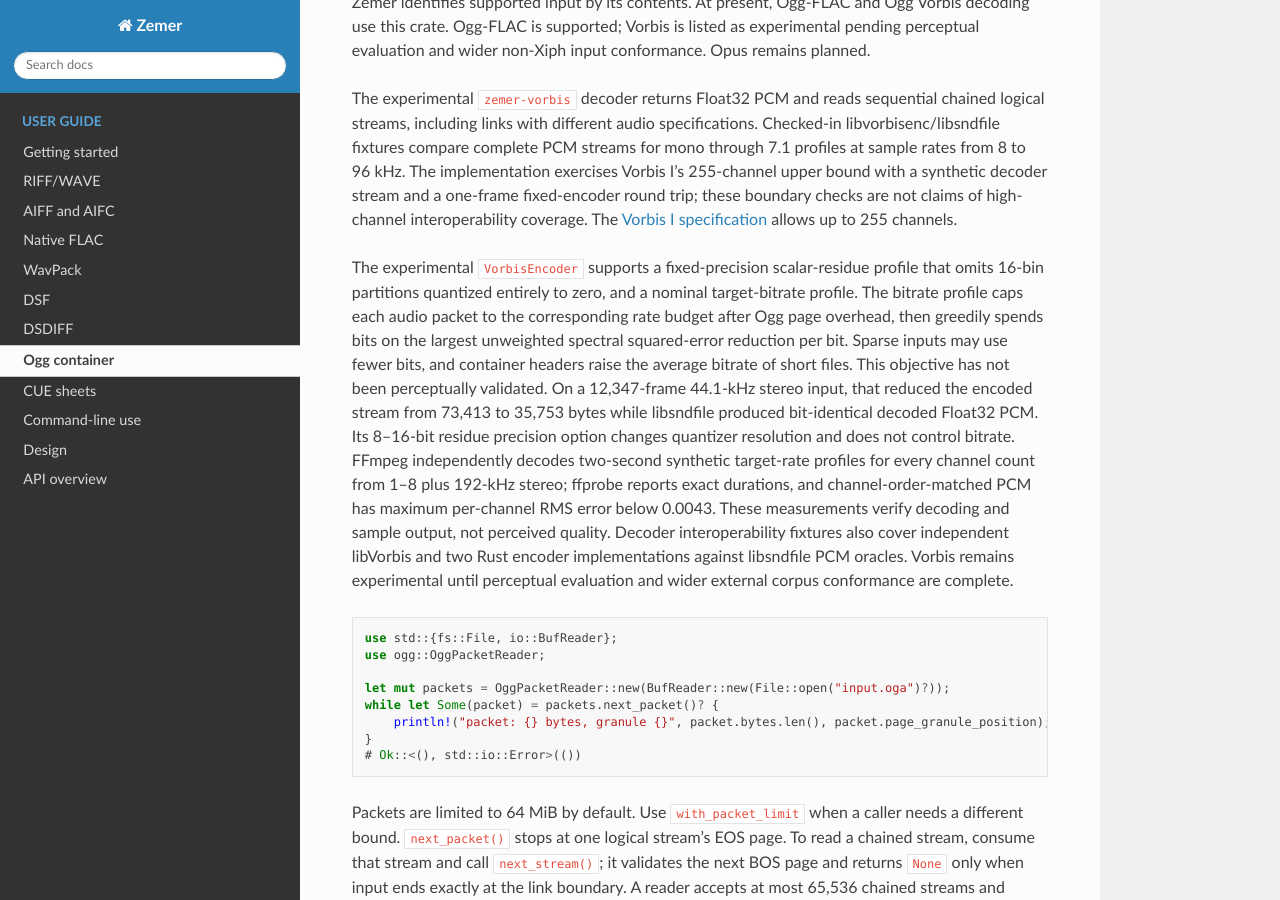
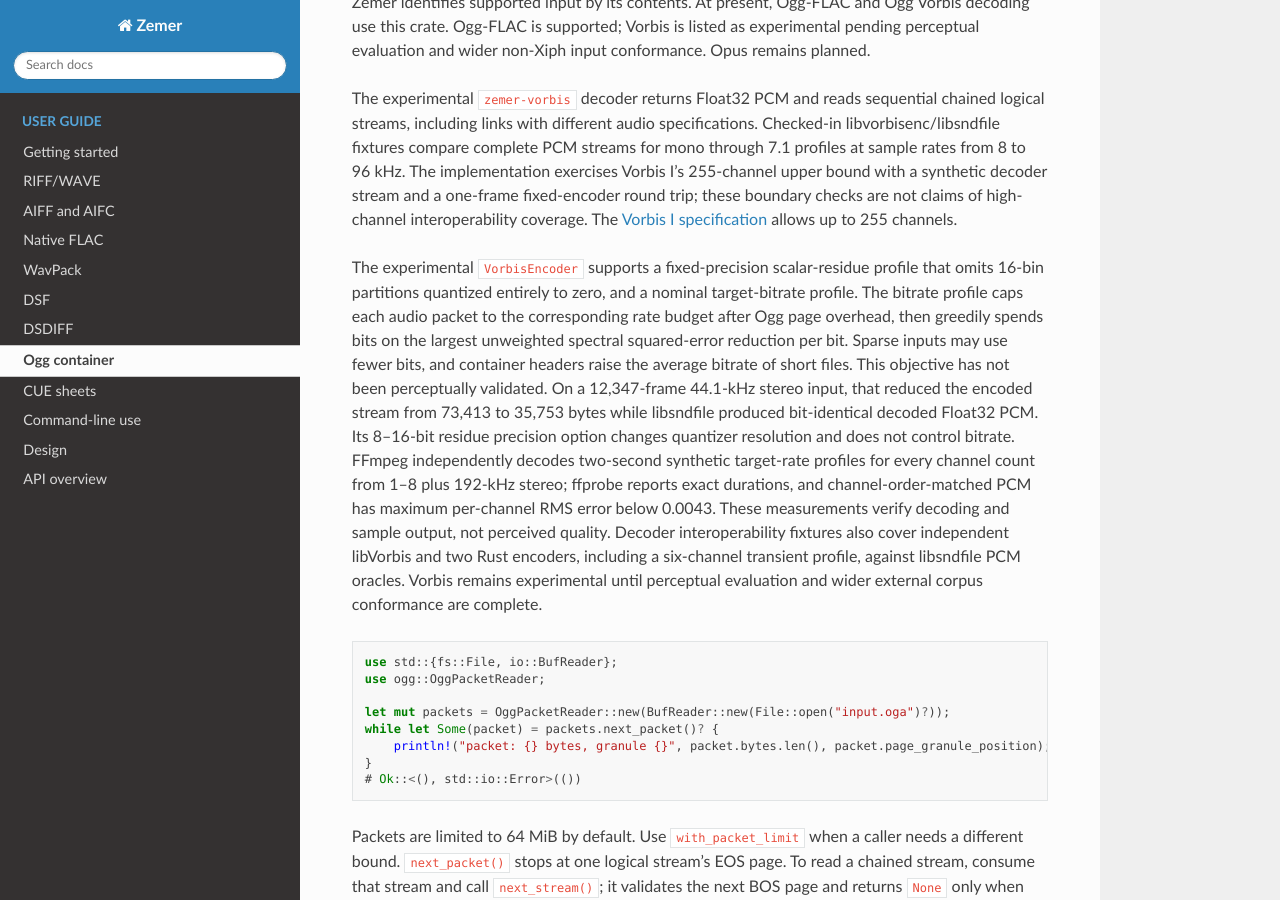
Before and after one commit to neko941/zemer, a Sphinx documentation site: the page built from docs/ogg.rst, in a window 1280 px wide and 900 px high, scrolled down 339 px. Built offline with Sphinx 7.4.7 and the Read the Docs theme 3.1.0, drawn with Linux system fonts in a browser that asks for light colours.

Commit message:
test(vorbis): add multichannel encoder fixture
Exercise six-channel output from a second clean-room Rust encoder against a libsndfile oracle to broaden decoder conformance beyond stereo.

```diff
--- a/docs/ogg.rst
+++ b/docs/ogg.rst
@@ -39,7 +39,8 @@ target-rate profiles for every channel count from 1–8 plus 192-kHz stereo; ffp
 durations, and channel-order-matched PCM has maximum per-channel RMS error
 below 0.0043. These measurements verify decoding and sample output, not
 perceived quality. Decoder interoperability fixtures also cover independent
-libVorbis and two Rust encoder implementations against libsndfile PCM oracles.
+libVorbis and two Rust encoders, including a six-channel transient profile,
+against libsndfile PCM oracles.
 Vorbis remains experimental until perceptual evaluation and wider external
 corpus conformance are complete.
 
```
Also changed, not shown: README.ai.md (+1 -1 lines), README.md (+1 -1 lines), 4 other files.
